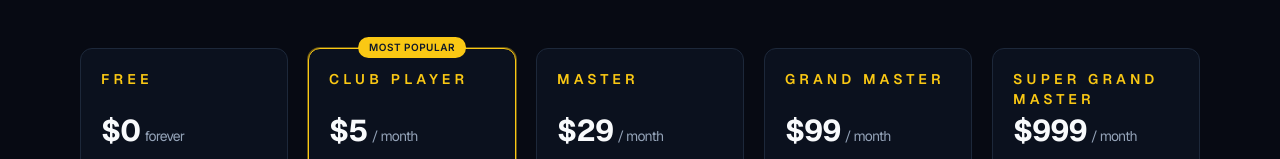
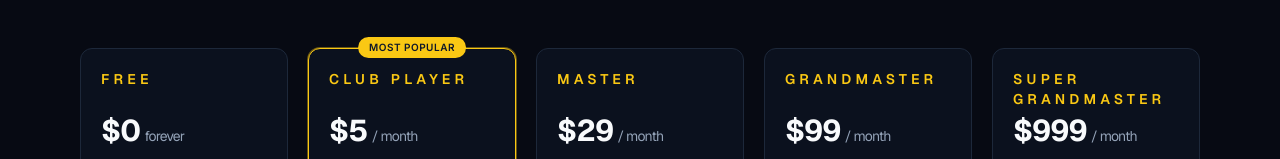
Before and after one commit to BoazTelem/chessco, a Next.js app in the folder apps/web/: page /pricing in a window 1280 px wide. Shown: the part 297-456 px from the top of the page. Built offline with nearby package versions, Linux system fonts and the light colour scheme; no server answers.

Commit message:
chore(pricing): use one-word 'Grandmaster' for the GM / SGM tier names
Standard chess spelling. Updates both the tier cards and the comparison
table header (driven from the same TIERS array).

Co-Authored-By: Claude Opus 4.7 (1M context) <noreply@anthropic.com>

```diff
--- a/apps/web/app/pricing/page.tsx
+++ b/apps/web/app/pricing/page.tsx
@@ -54,7 +54,7 @@ const TIERS: Tier[] = [
   },
   {
     code: 'gm',
-    name: 'Grand Master',
+    name: 'Grandmaster',
     priceUsd: 99,
     tagline: 'Serious tournament prep with priority surfaces.',
     signupCredits: 10,
@@ -64,7 +64,7 @@ const TIERS: Tier[] = [
   },
   {
     code: 'sgm',
-    name: 'Super Grand Master',
+    name: 'Super Grandmaster',
     priceUsd: 999,
     tagline: 'The all-in tier. Status, signal, and 10 Seconds.',
     signupCredits: 10,
```
